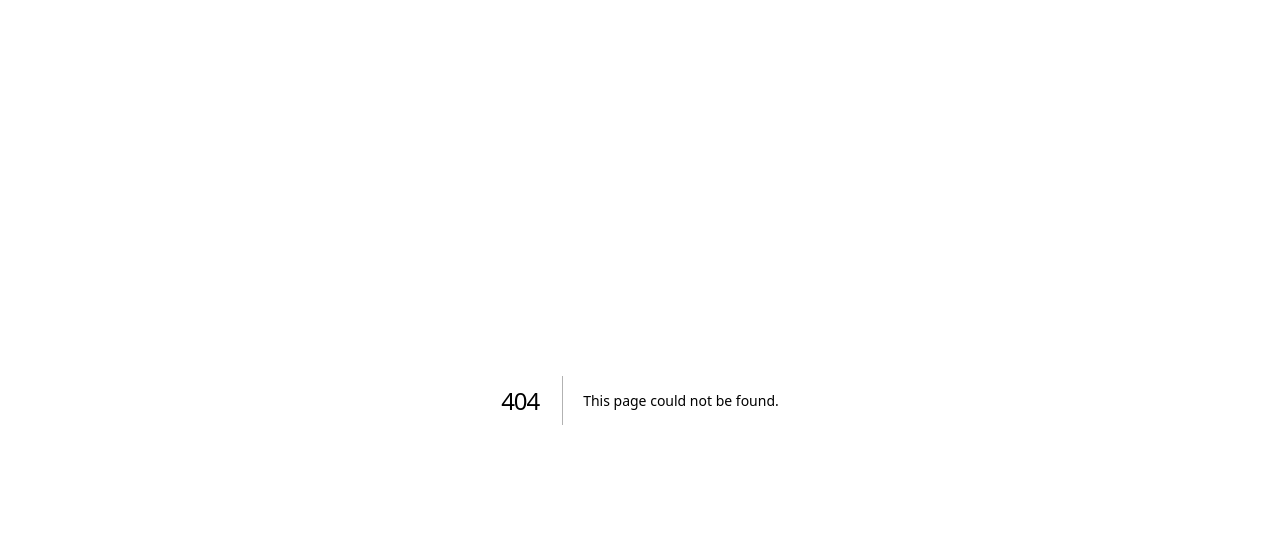
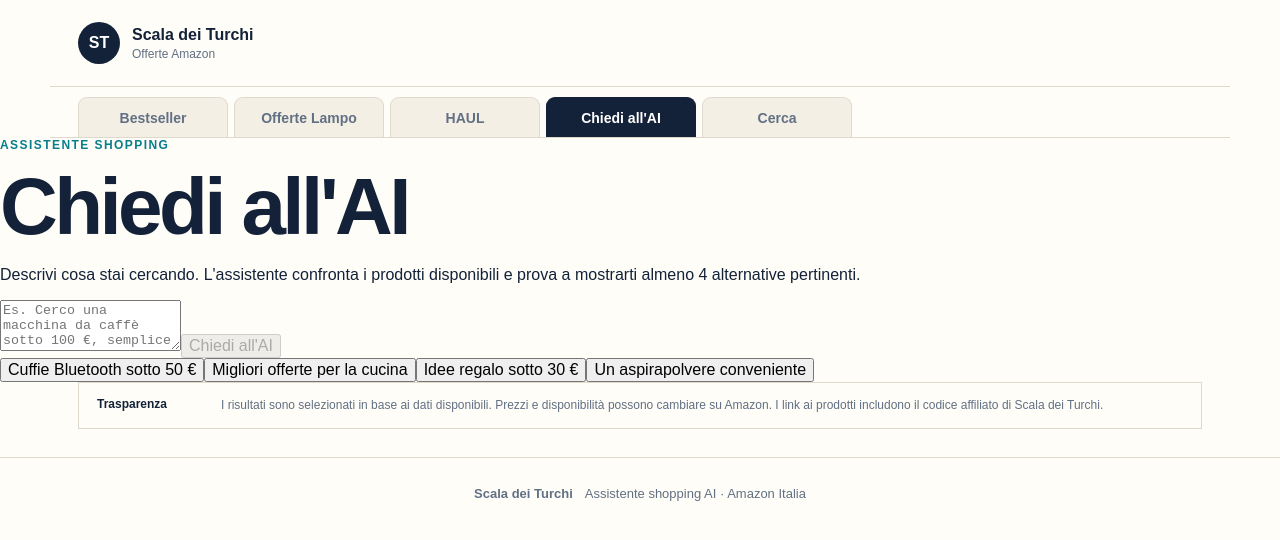
Before and after one commit to davimarz/ScaladeiturchiNext, a Next.js app: page /chiedi-ai in a window 1280 px wide. Before the commit this address had no page. Shown: the top 540 px of the page. Built offline with nearby package versions, Linux system fonts and the light colour scheme.

Commit message:
Aggiungi pagina pubblica Chiedi all AI

```diff
--- /dev/null
+++ b/src/app/chiedi-ai/page.tsx
@@ -0,0 +1,26 @@
+import Link from "next/link";
+import PublicTabs from "../../components/PublicTabs";
+import AIShoppingAssistant from "../../components/AIShoppingAssistant";
+
+export default function ChiediAIPage() {
+  return (
+    <main>
+      <header className="topbar">
+        <Link className="brand" href="/" aria-label="Scala dei Turchi - home">
+          <span className="brandMark">ST</span>
+          <span><strong>Scala dei Turchi</strong><small>Offerte Amazon</small></span>
+        </Link>
+      </header>
+
+      <PublicTabs active="ai" />
+
+      <AIShoppingAssistant />
+
+      <section className="notice compactNotice">
+        <strong>Trasparenza</strong>
+        <p>I risultati sono selezionati in base ai dati disponibili. Prezzi e disponibilità possono cambiare su Amazon. I link ai prodotti includono il codice affiliato di Scala dei Turchi.</p>
+      </section>
+      <footer><strong>Scala dei Turchi</strong><span>Assistente shopping AI · Amazon Italia</span></footer>
+    </main>
+  );
+}
```
